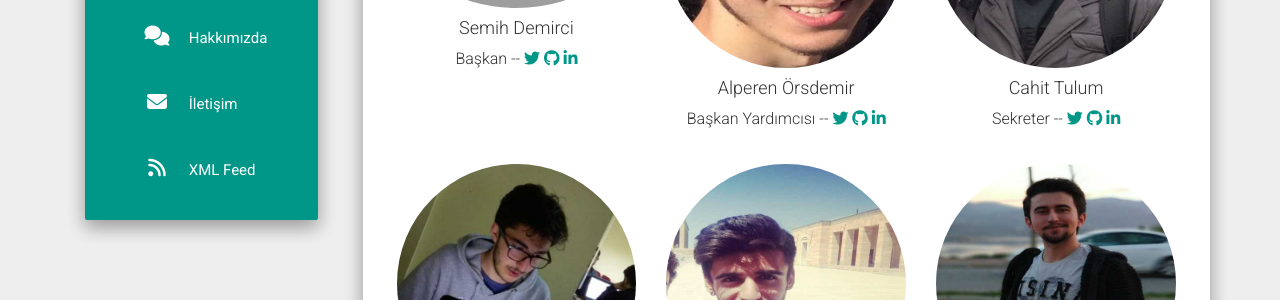
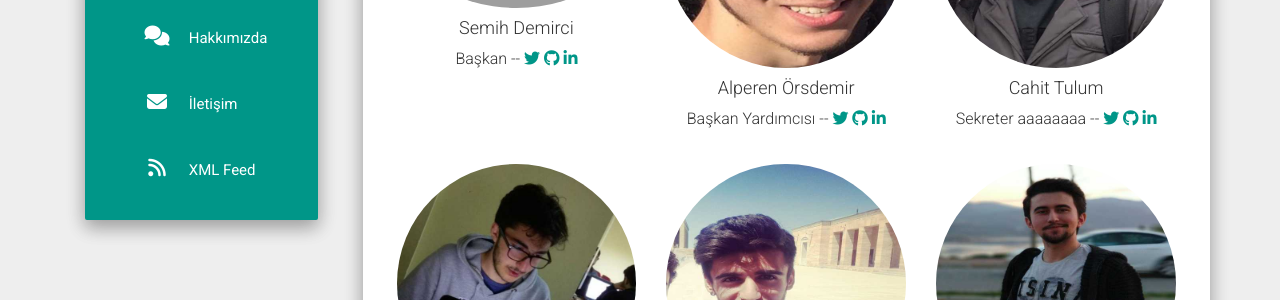
Before and after one commit to sausiber/old-website, a Jekyll site: the page built from uyeler.md, in a window 1280 px wide. Shown: the part 426-726 px from the top of the page. Built offline with Jekyll 4.4.1, drawn with Linux system fonts in a browser that asks for light colours; nearby versions of some CDN libraries.

Commit message:
Update _config.yml

```diff
--- a/_config.yml
+++ b/_config.yml
@@ -52,7 +52,7 @@ people:
 
 - name: Cahit Tulum
   pic: 4
-  position: Sekreter
+  position: Sekreter aaaaaaaa
   social:
     - title: twitter
       url: https://twitter.com/cahittulum
```
